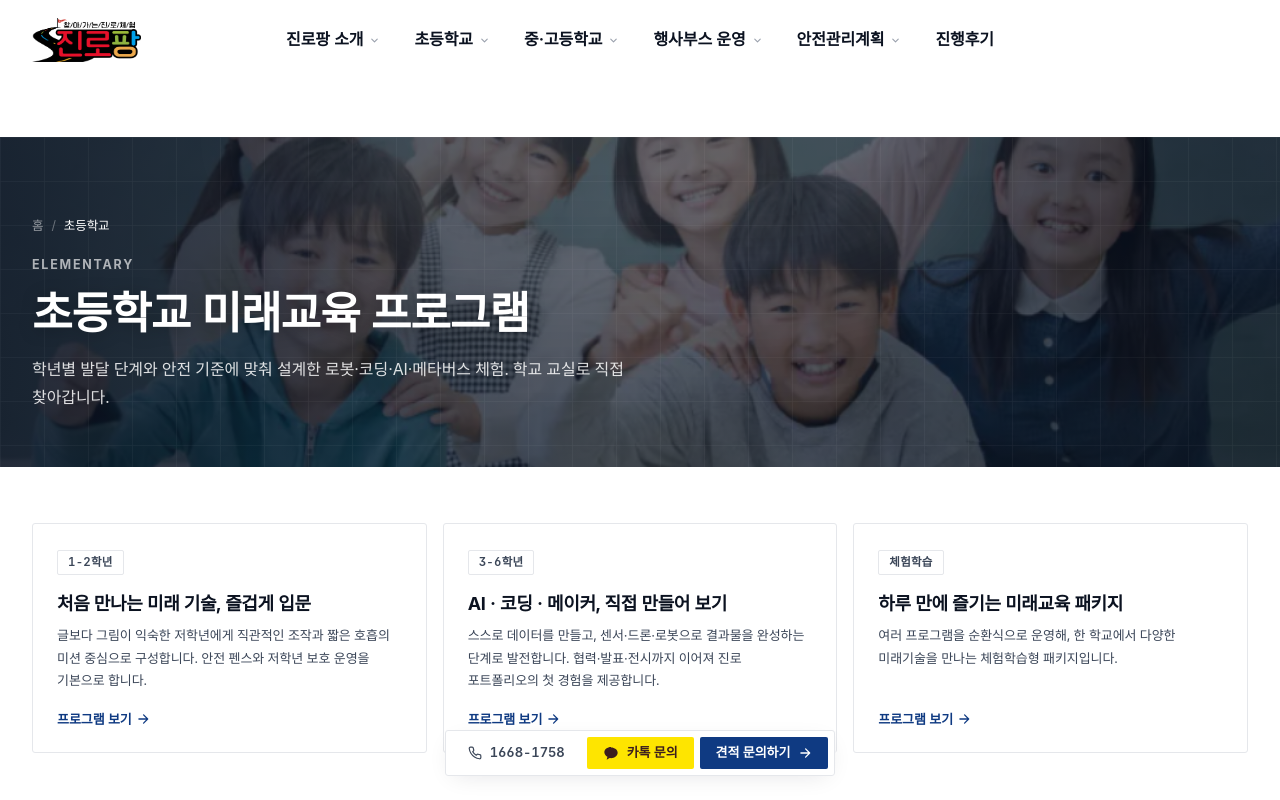
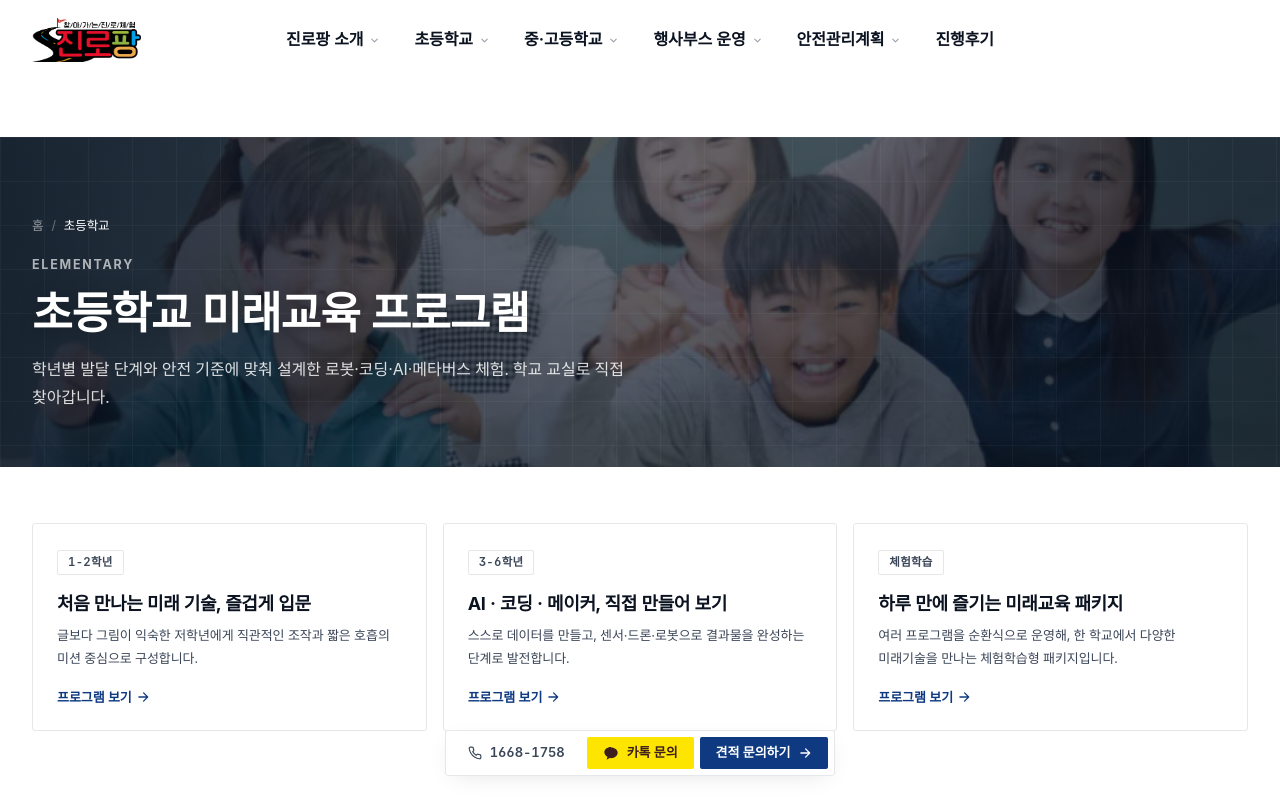
Before and after one commit to gustn0117/jinropang, a Next.js app: page /programs/elementary in a window 1280 px wide. Shown: the top 800 px of the page. Built offline with nearby package versions, Linux system fonts and the light colour scheme; a web font is replaced by a local one.

Commit message:
초등 페이지: 1-2학년 '안전 펜스/저학년 보호 운영', 3-6학년 '협력·발표·전시…진로 포트폴리오' 문구 삭제

```diff
--- a/app/programs/elementary/page.tsx
+++ b/app/programs/elementary/page.tsx
@@ -17,14 +17,14 @@ const GRADE_GROUPS = [
     label: "1-2학년",
     title: "처음 만나는 미래 기술, 즐겁게 입문",
     description:
-      "글보다 그림이 익숙한 저학년에게 직관적인 조작과 짧은 호흡의 미션 중심으로 구성합니다. 안전 펜스와 저학년 보호 운영을 기본으로 합니다.",
+      "글보다 그림이 익숙한 저학년에게 직관적인 조작과 짧은 호흡의 미션 중심으로 구성합니다.",
   },
   {
     id: "g36",
     label: "3-6학년",
     title: "AI · 코딩 · 메이커, 직접 만들어 보기",
     description:
-      "스스로 데이터를 만들고, 센서·드론·로봇으로 결과물을 완성하는 단계로 발전합니다. 협력·발표·전시까지 이어져 진로 포트폴리오의 첫 경험을 제공합니다.",
+      "스스로 데이터를 만들고, 센서·드론·로봇으로 결과물을 완성하는 단계로 발전합니다.",
   },
   {
     id: "field-trip",
```
